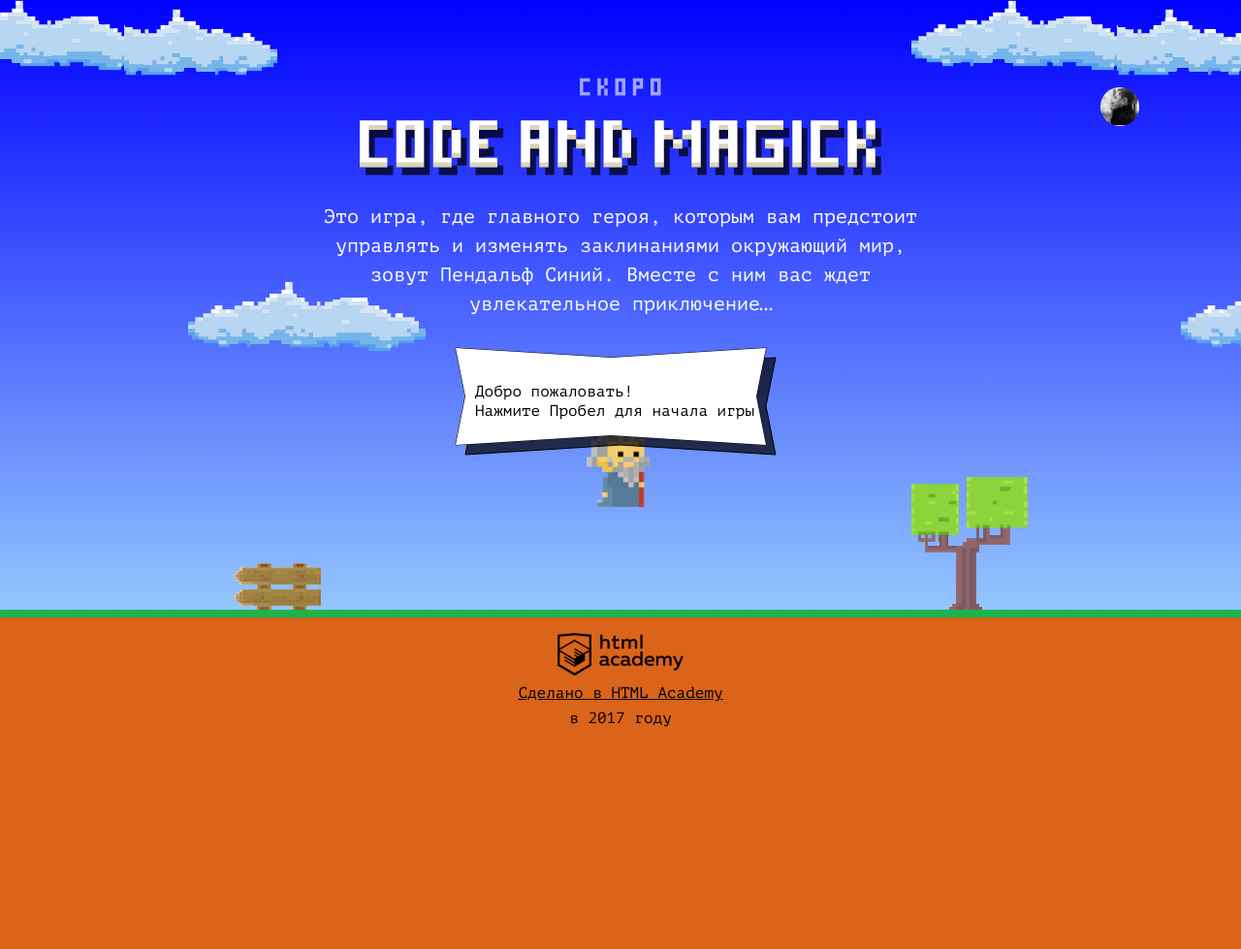
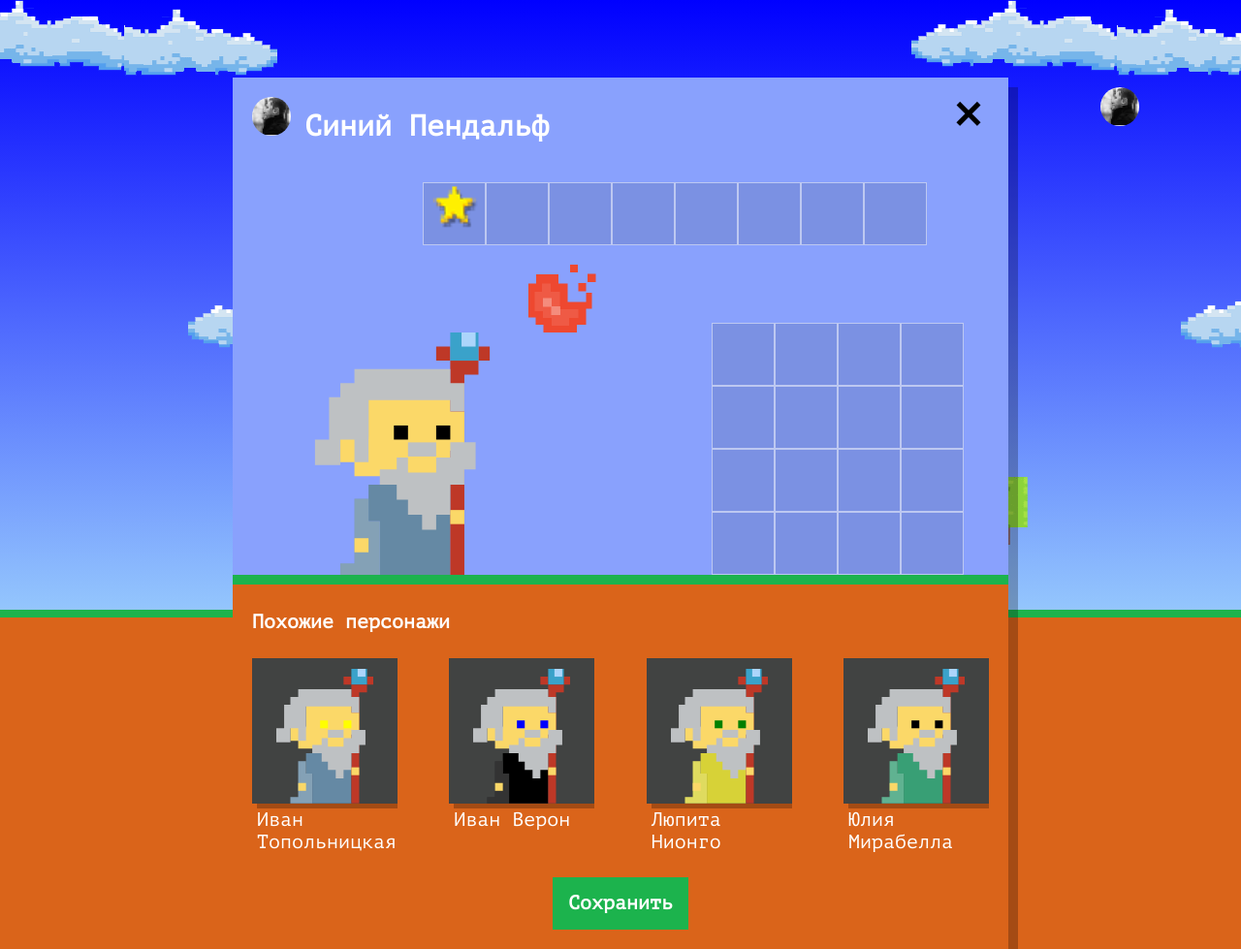
Before and after one commit to Obakko/1378717-code-and-magick-21, a website: page index.html in a window 1280 px wide. Shown: the whole page at 97% size. Before the commit the page ends 800 px from the top, so only its background shows below. Drawn offline with Linux system fonts and the light colour scheme.

Commit message:
нас орда

```diff
--- a/index.html
+++ b/index.html
@@ -202,6 +202,7 @@
     return heightWindow / 3;
   }
 </script>
+<script src="js/setup.js"></script>
 <script src="js/stat.js"></script>
 <script src="js/game.js"></script>
 
--- /dev/null
+++ b/js/setup.js
@@ -0,0 +1,46 @@
+'use strict';
+const nameWizard = [`Иван`, `Хуан Себастьян`, `Мария`, `Кристоф`, `Виктор`, `Юлия`, `Люпита`, `Вашингтон`];
+const surnameWizard = [`да Марья`, `Верон`, `Мирабелла`, `Вальц`, `Онопко`, `Топольницкая`, `Нионго`, `Ирвинг`];
+const coatColor = [`rgb(101, 137, 164)`, `rgb(241, 43, 107)`, `rgb(146, 100, 161)`, `rgb(56, 159, 117)`, `rgb(215, 210, 55)`, `rgb(0, 0, 0)`];
+const eyesColor = [`black`, `red`, `blue`, `yellow`, `green`];
+const similarListElement = document.querySelector(`.setup-similar-list`);
+const similarWizardTemplate = document.querySelector(`#similar-wizard-template`)
+    .content
+    .querySelector(`.setup-similar-item`);
+const userDialog = document.querySelector(`.setup`);
+
+const getRandom = (array) => {
+  return array[Math.floor(Math.random() * array.length)];
+};
+const getArrayWizards = () => {
+  let arrayWizards = [];
+  for (let i = 0; i < 4; i++) {
+    let objectForWizards = {
+      name: getRandom(nameWizard) + ` ` + getRandom(surnameWizard),
+      coatColor: getRandom(coatColor),
+      eyesColor: getRandom(eyesColor)
+    };
+    arrayWizards.push(objectForWizards);
+  }
+  return arrayWizards;
+};
+const wizards = getArrayWizards();
+
+userDialog.classList.remove(`hidden`);
+
+document.querySelector(`.setup-similar`).classList.remove(`hidden`);
+
+const renderWizard = (wizard) => {
+  const wizardElement = similarWizardTemplate.cloneNode(true);
+  wizardElement.querySelector(`.setup-similar-label`).textContent = wizard.name;
+  wizardElement.querySelector(`.wizard-coat`).style.fill = wizard.coatColor;
+  wizardElement.querySelector(`.wizard-eyes`).style.fill = wizard.eyesColor;
+  return wizardElement;
+};
+
+const fragment = document.createDocumentFragment();
+for (let i = 0; i < wizards.length; i++) {
+  fragment.appendChild(renderWizard(wizards[i]));
+}
+similarListElement.appendChild(fragment);
+userDialog.querySelector(`.setup-similar`).classList.remove(`hidden`);
```
